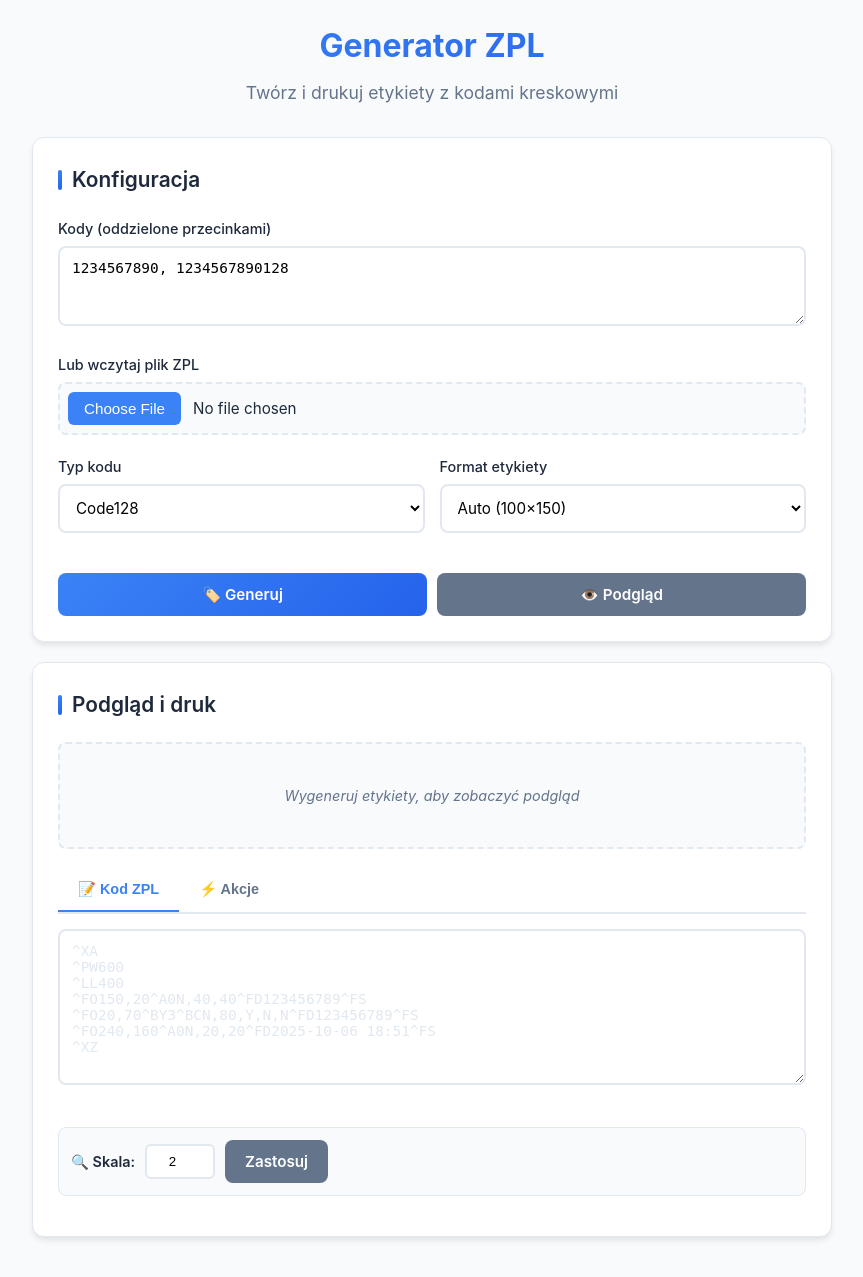
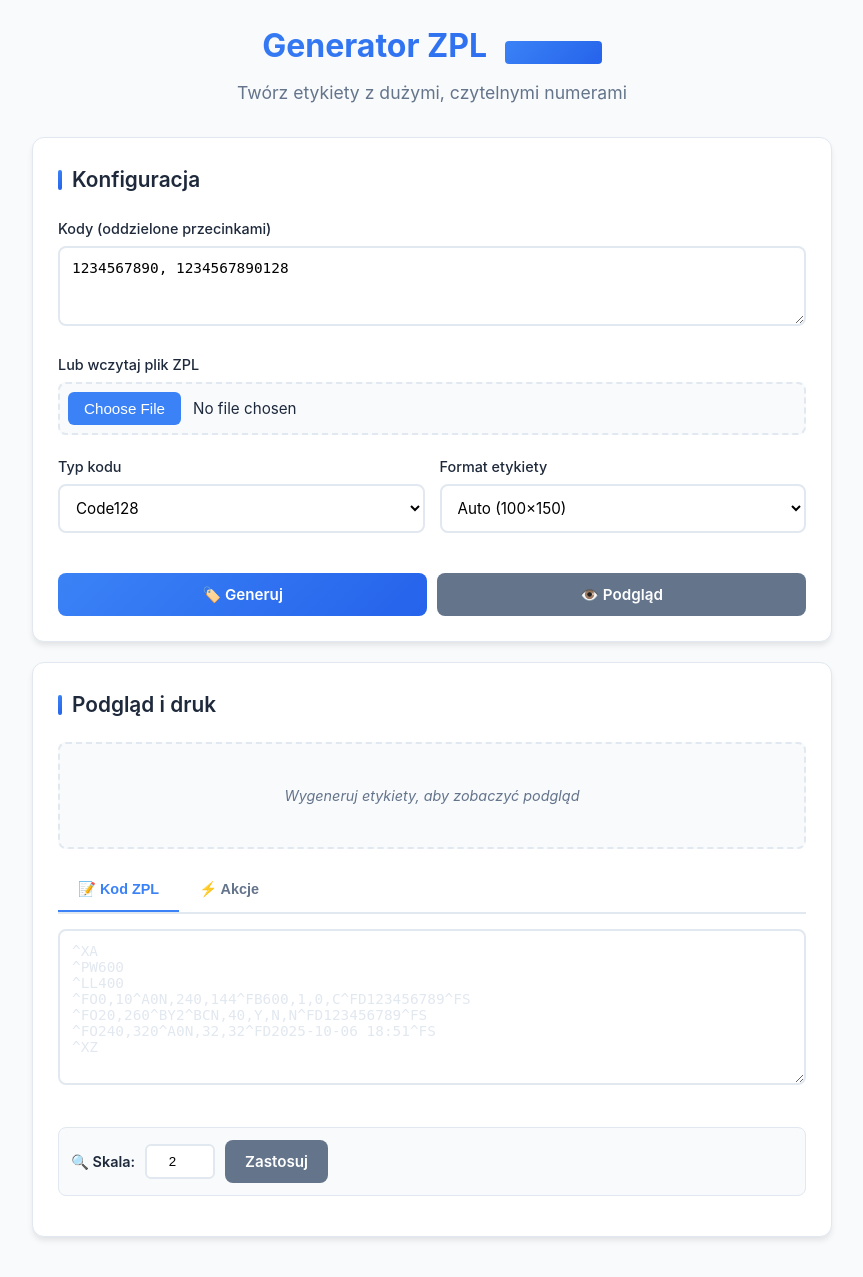
Before and after one commit to roxio/ZD421-codelabel-generator, a PHP site: page / in a window 1280 px wide. Shown: the whole page, without its empty margins (208-1071 px from the left). Run offline with PHP 8.4, Linux system fonts and the light colour scheme.

Commit message:
Update 1.8.1

```diff
--- a/index.php
+++ b/index.php
@@ -123,18 +123,36 @@ class ZPLViewer {
         $scaled_y = (int)($y * $scale_y);
 
         $black = imagecolorallocate($this->image, 0, 0, 0);
-        $font_size = max(8, (int)(15 * min($scale_x, $scale_y)));
 
-        // Use a better font approach - using built-in font but with better sizing
-        $bbox = imagettfbbox($font_size, 0, 5, $text);
-
-        // Center text if it's the main number
-        if (strlen($text) > 5 && is_numeric($text)) {
-            $text_width = $bbox[2] - $bbox[0];
-            $scaled_x = (int)(($scaled_width - $text_width) / 2);
+        // Calculate font size based on original ZPL font size and scale
+        if (preg_match('/\^A[0-9A-Z]+,(\d+),(\d+)/', $line, $font_matches)) {
+            $font_width = (int)$font_matches[1];
+            $font_height = (int)$font_matches[2];
+            $font_size = max(10, (int)($font_height * $scale_y * 0.6));
+        } else {
+            // Default font size for large numbers
+            $font_size = max(20, (int)(60 * min($scale_x, $scale_y)));
         }
 
-        imagestring($this->image, 5, $scaled_x, $scaled_y, $text, $black);
+        // For large numbers, make them even bigger to occupy 80% of label height
+        if (strlen($text) > 5 && is_numeric($text)) {
+            $font_size = max(30, (int)($orig_height * 0.6 * $scale_y));
+        }
+
+        // Use GD built-in fonts (1-5) with appropriate sizing
+        $gd_font = 5; // Largest built-in font
+
+        // Calculate text width for centering
+        $text_width = imagefontwidth($gd_font) * strlen($text);
+        $text_height = imagefontheight($gd_font);
+
+        // Center large numbers horizontally and position vertically to occupy 80% height
+        if (strlen($text) > 5 && is_numeric($text)) {
+            $scaled_x = (int)(($scaled_width - $text_width) / 2);
+            $scaled_y = (int)(($scaled_height * 0.1)); // Top 10% position
+        }
+
+        imagestring($this->image, $gd_font, $scaled_x, $scaled_y, $text, $black);
     }
 
     private function drawBarcode($line, $x, $y, $orig_width, $orig_height, $scaled_width, $scaled_height) {
@@ -150,9 +168,9 @@ class ZPLViewer {
 
         $black = imagecolorallocate($this->image, 0, 0, 0);
 
-        // Wymiary kodu kreskowego - pełna szerokość z marginesem
-        $bar_width = (int)($orig_width * 0.9 * $scale_x);
-        $bar_height = (int)(80 * $scale_y);
+        // Wymiary kodu kreskowego - mniejszy, bo cyfry zajmują więcej miejsca
+        $bar_width = (int)($orig_width * 0.8 * $scale_x);
+        $bar_height = (int)(40 * $scale_y); // Mniejsza wysokość kodu
 
         // Wyśrodkuj kod kreskowy
         $scaled_x = (int)(($scaled_width - $bar_width) / 2);
@@ -178,9 +196,9 @@ class ZPLViewer {
             $this->drawCode128($barcode_data, $scaled_x, $scaled_y, $bar_width, $bar_height);
         }
 
-        // Dodaj tekst z danymi pod kodem kreskowym
+        // Dodaj tekst z danymi pod kodem kreskowym - mniejszy tekst
         $text_y = $scaled_y + $bar_height + 5;
-        $font_size = max(6, (int)(8 * min($scale_x, $scale_y)));
+        $font_size = max(4, (int)(6 * min($scale_x, $scale_y)));
 
         // Center the barcode text
         $text_width = strlen($barcode_data) * $font_size * 0.6;
@@ -190,7 +208,6 @@ class ZPLViewer {
     }
 
     private function drawQRCode($data, $x, $y, $width, $height) {
-        // Prosta symulacja QR code - w rzeczywistości potrzeba biblioteki do generowania prawdziwych QR
         $black = imagecolorallocate($this->image, 0, 0, 0);
 
         // Rysuj prosty kwadrat jako placeholder dla QR
@@ -372,7 +389,7 @@ class ZPLViewer {
     private function drawLinearBarcode($pattern, $x, $y, $width, $height, $color) {
         $pattern_length = strlen($pattern);
         $bar_width = $width / $pattern_length;
-        $bar_height = $height - 20; // Leave space for text
+        $bar_height = $height - 10; // Mniejsza wysokość dla kodu
 
         for ($i = 0; $i < $pattern_length; $i++) {
             if ($pattern[$i] === '1') {
@@ -466,30 +483,36 @@ function generate_zpl($codes, $barcodeType, $orientation, $labelFormat) {
     foreach ($codes as $index => $code) {
         $date = date('Y-m-d H:i');
 
-        // Calculate positions
-        $barcode_width = $width - 40; // Full width with margins
-        $barcode_height = 80;
+        // Calculate positions - DUŻE CYFRY NA GÓRZE (80% wysokości)
+        $barcode_width = $width - 40;
+        $barcode_height = 40; // Mniejszy kod kreskowy
 
-        // Large centered number at top
-        $zpl .= "^FO" . (($width - 300) / 2) . ",20^A0N,40,40^FD$code^FS\n";
+        // Bardzo duże cyfry na górze - zajmują 80% wysokości
+        $large_font_height = (int)($height * 0.6); // 60% wysokości etykiety
+        $large_font_width = (int)($large_font_height * 0.6);
 
-        // Barcode - centered and full width
-        $barcode_y = 70;
+        // Pozycja dużych cyfr - wyśrodkowane na górze
+        $large_text_y = 10;
+        $zpl .= "^FO0,$large_text_y^A0N,$large_font_height,$large_font_width^FB$width,1,0,C^FD$code^FS\n";
+
+        // Kod kreskowy - poniżej dużych cyfr
+        $barcode_y = $large_text_y + $large_font_height + 10;
 
         if ($barcodeType === 'QR') {
-            $zpl .= "^FO" . (($width - 150) / 2) . ",$barcode_y^BQN,2,8^FDQA,$code^FS\n";
+            $zpl .= "^FO" . (($width - 100) / 2) . ",$barcode_y^BQN,2,6^FDQA,$code^FS\n";
         } elseif ($barcodeType === 'Code39') {
-            $zpl .= "^FO20,$barcode_y^BY3^B3N,N,$barcode_width,Y,N^FD$code^FS\n";
+            $zpl .= "^FO20,$barcode_y^BY2^B3N,N,$barcode_width,Y,N^FD$code^FS\n";
         } elseif ($barcodeType === 'EAN13') {
-            $zpl .= "^FO20,$barcode_y^BY3^BEN,$barcode_width,Y,N^FD$code^FS\n";
+            $zpl .= "^FO20,$barcode_y^BY2^BEN,$barcode_width,Y,N^FD$code^FS\n";
         } else {
             // Code128 - default
-            $zpl .= "^FO20,$barcode_y^BY3^BCN,$barcode_height,Y,N,N^FD$code^FS\n";
+            $zpl .= "^FO20,$barcode_y^BY2^BCN,$barcode_height,Y,N,N^FD$code^FS\n";
         }
 
-        // Date below barcode
-        $date_y = $barcode_y + $barcode_height + 10;
-        $zpl .= "^FO" . (($width - 120) / 2) . ",$date_y^A0N,20,20^FD$date^FS\n";
+        // Data na dole - mniejsza czcionka
+        $date_y = $barcode_y + $barcode_height + 15;
+        $small_font_size = (int)($height * 0.08);
+        $zpl .= "^FO" . (($width - 120) / 2) . ",$date_y^A0N,$small_font_size,$small_font_size^FD$date^FS\n";
 
         // Add page break if multiple codes
         if ($index < count($codes) - 1) {
@@ -502,16 +525,17 @@ function generate_zpl($codes, $barcodeType, $orientation, $labelFormat) {
     return $zpl;
 }
 
+// ... RESZTA KODU (sesja, obsługa formularzy) pozostaje bez zmian ...
 // Start sesji
 session_start();
 
-// Domyślny ZPL
+// Domyślny ZPL z dużymi cyframi
 $default_zpl = "^XA
 ^PW600
 ^LL400
-^FO150,20^A0N,40,40^FD123456789^FS
-^FO20,70^BY3^BCN,80,Y,N,N^FD123456789^FS
-^FO240,160^A0N,20,20^FD" . date('Y-m-d H:i') . "^FS
+^FO0,10^A0N,240,144^FB600,1,0,C^FD123456789^FS
+^FO20,260^BY2^BCN,40,Y,N,N^FD123456789^FS
+^FO240,320^A0N,32,32^FD" . date('Y-m-d H:i') . "^FS
 ^XZ";
 
 // Inicjalizacja zmiennych
@@ -593,6 +617,7 @@ if ($_SERVER['REQUEST_METHOD'] === 'POST') {
     }
 }
 
+// Przywracanie zawartości
 $zpl_content = $_SESSION['zpl_content'] ?? $default_zpl;
 if (!isset($_SESSION['scale'])) {
     $_SESSION['scale'] = 2.0;
@@ -604,9 +629,9 @@ if (!isset($_SESSION['scale'])) {
 <head>
     <meta charset="UTF-8">
     <meta name="viewport" content="width=device-width, initial-scale=1.0">
-    <title>Generator ZPL</title>
+    <title>Generator ZPL - Duże cyfry</title>
     <style>
-        /* STYLE POZOSTAJĄ TAKIE SAME */
+        /* STYLE POZOSTAJĄ TAKIE SAME, MOŻNA DODAĆ INFO O DUŻYCH CYFRACH */
         :root {
             --primary: #3b82f6;
             --primary-dark: #2563eb;
@@ -969,6 +994,16 @@ if (!isset($_SESSION['scale'])) {
             font-size: 0.9rem;
         }
 
+        .feature-badge {
+            background: linear-gradient(135deg, var(--primary), var(--primary-dark));
+            color: white;
+            padding: 4px 8px;
+            border-radius: 4px;
+            font-size: 0.8rem;
+            font-weight: 600;
+            margin-left: 10px;
+        }
+
         .form-row {
             display: grid;
             grid-template-columns: 1fr 1fr;
@@ -1023,8 +1058,8 @@ if (!isset($_SESSION['scale'])) {
 <body>
     <div class="container">
         <div class="header">
-            <h1>Generator ZPL</h1>
-            <p>Twórz i drukuj etykiety z kodami kreskowymi</p>
+            <h1>Generator ZPL <span class="feature-badge">DUŻE CYFRY</span></h1>
+            <p>Twórz etykiety z dużymi, czytelnymi numerami</p>
         </div>
 
         <div class="card">
```
